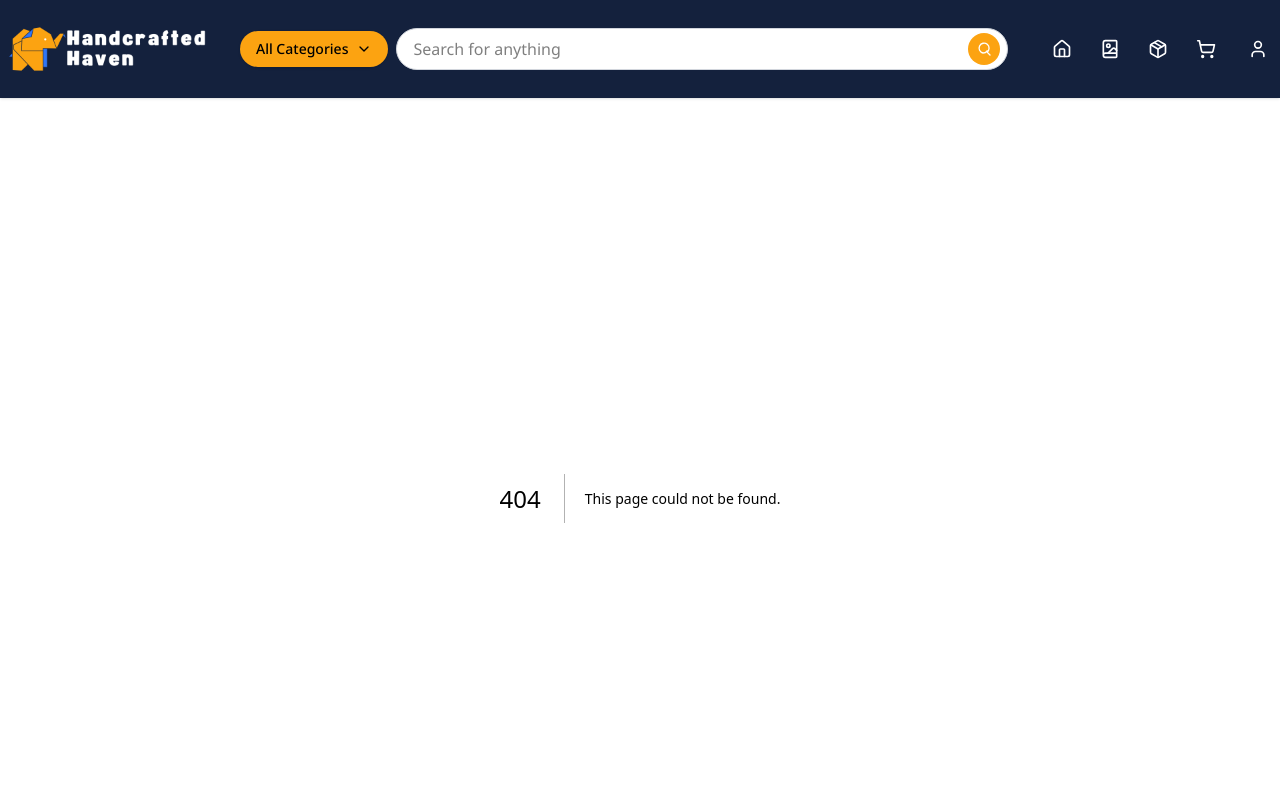
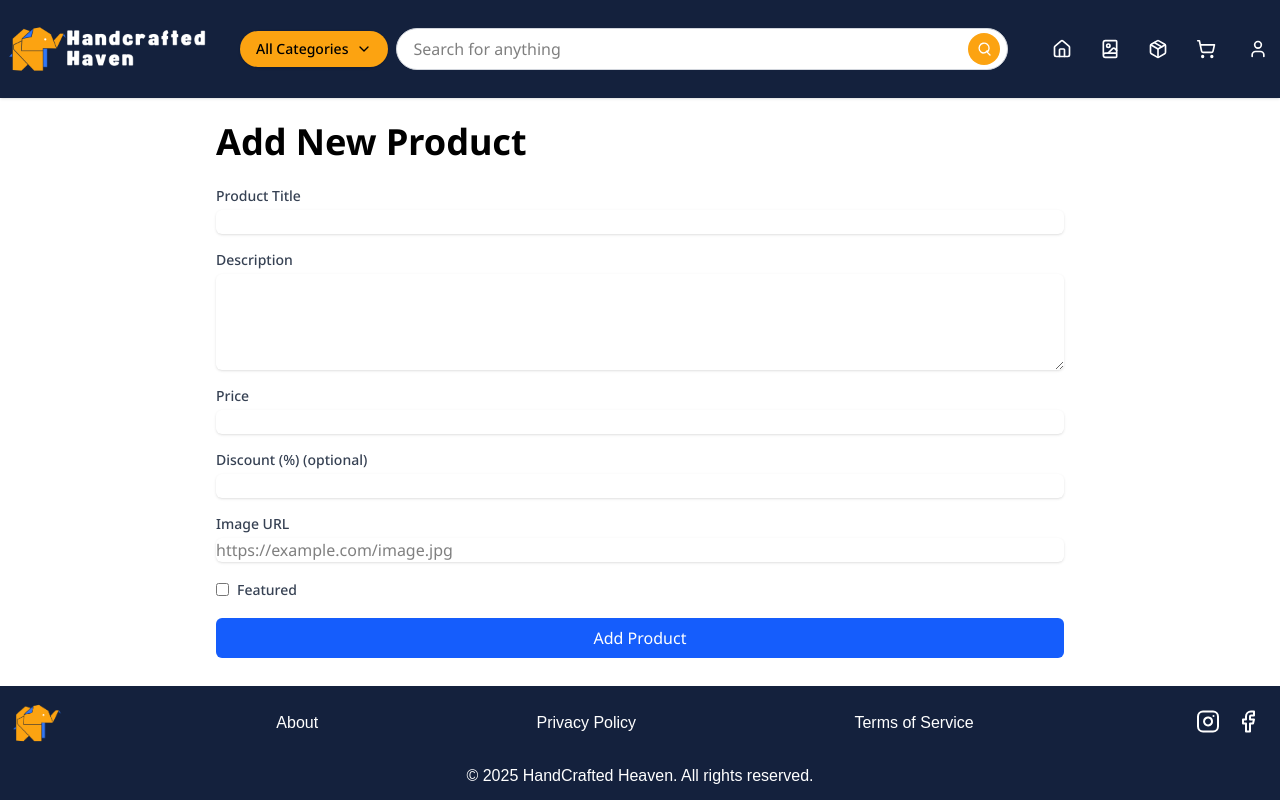
Before and after one commit to mdrennan91/handcrafted-haven, a Next.js app: page /dashboard/add in a window 1280 px wide. Before the commit this address had no page. Shown: the top 800 px of the page. Built offline with nearby package versions, Linux system fonts and the light colour scheme; a web font is replaced by a local one.

Commit message:
seller dashboard initiation

```diff
--- /dev/null
+++ b/src/app/dashboard/add/page.tsx
@@ -0,0 +1,5 @@
+import AddProducts from '@/app/ui/dashboard/AddProducts';
+
+export default function AddProductPage() {
+  return <AddProducts />;
+}
--- /dev/null
+++ b/src/app/dashboard/page.tsx
@@ -0,0 +1,104 @@
+import postgres from 'postgres';
+import Image from 'next/image';
+import ProductCard from '@ui/catalog/ProductCard';
+import Link from 'next/link';
+
+const sql = postgres(process.env.DATABASE_URL!, {
+  ssl: 'require',
+  prepare: false,
+});
+
+type Seller = {
+  id: string;
+  name: string;
+  specialty: string;
+  image_url: string;
+  rating: number;
+};
+
+type Product = {
+  id: string;
+  inv_title: string;
+  inv_description: string;
+  inv_price: number;
+  inv_discount: number;
+  seller_id: string;
+  featured: boolean;
+};
+
+export default async function Seller({}: // params,
+{
+  params: Promise<{ id: string }>;
+}) {
+  // const { id } = await params;
+  const sellerId = '96f2d901-d2ab-4660-8db7-2cc7b04aea7d';
+
+  const sellerResult = await sql<Seller[]>`
+    SELECT id, name, specialty, image_url, rating
+    FROM sellers
+    WHERE id = ${sellerId}
+  `;
+
+  const seller = sellerResult[0];
+
+  if (!seller) {
+    return <p className="p-6">Seller not found.</p>;
+  }
+
+  const products = await sql<Product[]>`
+    SELECT *
+    FROM inventory
+    WHERE seller_id = ${sellerId}
+  `;
+
+  return (
+    <main className="p-6 max-w-4xl mx-auto">
+      <div className="flex gap-4 items-center mb-6">
+        <Image
+          src={seller.image_url}
+          alt={seller.name}
+          width={100}
+          height={100}
+          className="rounded-full"
+        />
+        <div>
+          <h1 className="text-2xl font-bold">{seller.name}</h1>
+          <p className="text-sm text-gray-500">{seller.specialty}</p>
+          <p className="text-sm text-yellow-600">⭐ {seller.rating}</p>
+        </div>
+      </div>
+
+      <h2 className="text-xl font-semibold mb-4">Products by {seller.name}</h2>
+      <div className="grid grid-cols-1 sm:grid-cols-2 md:grid-cols-3 gap-4">
+        {products.map((product) => (
+          <ProductCard
+            key={product.id}
+            product={{
+              id: product.id,
+              title: product.inv_title,
+              price: product.inv_price,
+              imageUrl: '/placeholder.png',
+              seller: {
+                id: seller.id,
+                name: seller.name,
+              },
+            }}
+          />
+        ))}
+      </div>
+      <div className="flex gap-4 mb-8 mt-6">
+        <Link href="/dashboard/add">
+          <button className="bg-green-600 text-white px-4 py-2 rounded-lg border border-gray-200 shadow-md hover:shadow-lg hover:bg-green-700 transition">
+            ➕ Add Product
+          </button>
+        </Link>
+        <button className="bg-blue-600 text-white px-4 py-2 rounded-lg border border-gray-200 shadow-md hover:shadow-lg hover:bg-blue-700 transition">
+          ✏️ Edit Product
+        </button>
+        <button className="bg-red-600 text-white px-4 py-2 rounded-lg border border-gray-200 shadow-md hover:shadow-lg hover:bg-red-700 transition">
+          ❌ Delete Product
+        </button>
+      </div>
+    </main>
+  );
+}
--- /dev/null
+++ b/src/app/ui/dashboard/AddProducts.tsx
@@ -0,0 +1,107 @@
+export default function AddProducts() {
+  return (
+    <main className="p-6 max-w-4xl mx-auto">
+      <h1 className="text-2xl font-bold mb-6">Add New Product</h1>
+      <form className="space-y-4">
+        <div>
+          <label
+            htmlFor="inv_title"
+            className="block text-sm font-medium text-gray-700"
+          >
+            Product Title
+          </label>
+          <input
+            type="text"
+            id="inv_title"
+            name="inv_title"
+            required
+            className="mt-1 block w-full border-gray-300 rounded-md shadow-sm focus:border-blue-500 focus:ring-blue-500"
+          />
+        </div>
+        <div>
+          <label
+            htmlFor="inv_description"
+            className="block text-sm font-medium text-gray-700"
+          >
+            Description
+          </label>
+          <textarea
+            id="inv_description"
+            name="inv_description"
+            rows={4}
+            required
+            className="mt-1 block w-full border-gray-300 rounded-md shadow-sm focus:border-blue-500 focus:ring-blue-500"
+          ></textarea>
+        </div>
+        <div>
+          <label
+            htmlFor="inv_price"
+            className="block text-sm font-medium text-gray-700"
+          >
+            Price
+          </label>
+          <input
+            type="number"
+            id="inv_price"
+            name="inv_price"
+            required
+            className="mt-1 block w-full border-gray-300 rounded-md shadow-sm focus:border-blue-500 focus:ring-blue-500"
+          />
+        </div>
+        <div>
+          <label
+            htmlFor="inv_discount"
+            className="block text-sm font-medium text-gray-700"
+          >
+            Discount (%) (optional)
+          </label>
+          <input
+            type="number"
+            id="inv_discount"
+            name="inv_discount"
+            min={0}
+            max={100}
+            className="mt-1 block w-full border-gray-300 rounded-md shadow-sm focus:border-blue-500 focus:ring-blue-500"
+          />
+        </div>
+        <div>
+          <label
+            htmlFor="image_url"
+            className="block text-sm font-medium text-gray-700"
+          >
+            Image URL
+          </label>
+          <input
+            type="url"
+            id="image_url"
+            name="image_url"
+            className="mt-1 block w-full border-gray-300 rounded-md shadow-sm focus:border-blue-500 focus:ring-blue-500"
+            placeholder="https://example.com/image.jpg"
+          />
+        </div>
+        <div>
+          <label
+            htmlFor="featured"
+            className="inline-flex items-center text-sm font-medium text-gray-700"
+          >
+            <input
+              type="checkbox"
+              id="featured"
+              name="featured"
+              className="mr-2"
+            />
+            Featured
+          </label>
+        </div>
+        {/* If seller_id is fixed, use a hidden input. Otherwise, use a select. */}
+        <input type="hidden" name="seller_id" value="YOUR_SELLER_ID" />
+        <button
+          type="submit"
+          className="w-full bg-blue-600 text-white py-2 px-4 rounded-md hover:bg-blue-700 transition-colors duration-200"
+        >
+          Add Product
+        </button>
+      </form>
+    </main>
+  );
+}
```
Also changed, not shown: src/app/(dashboard)/placerholder.tsx (deleted).
